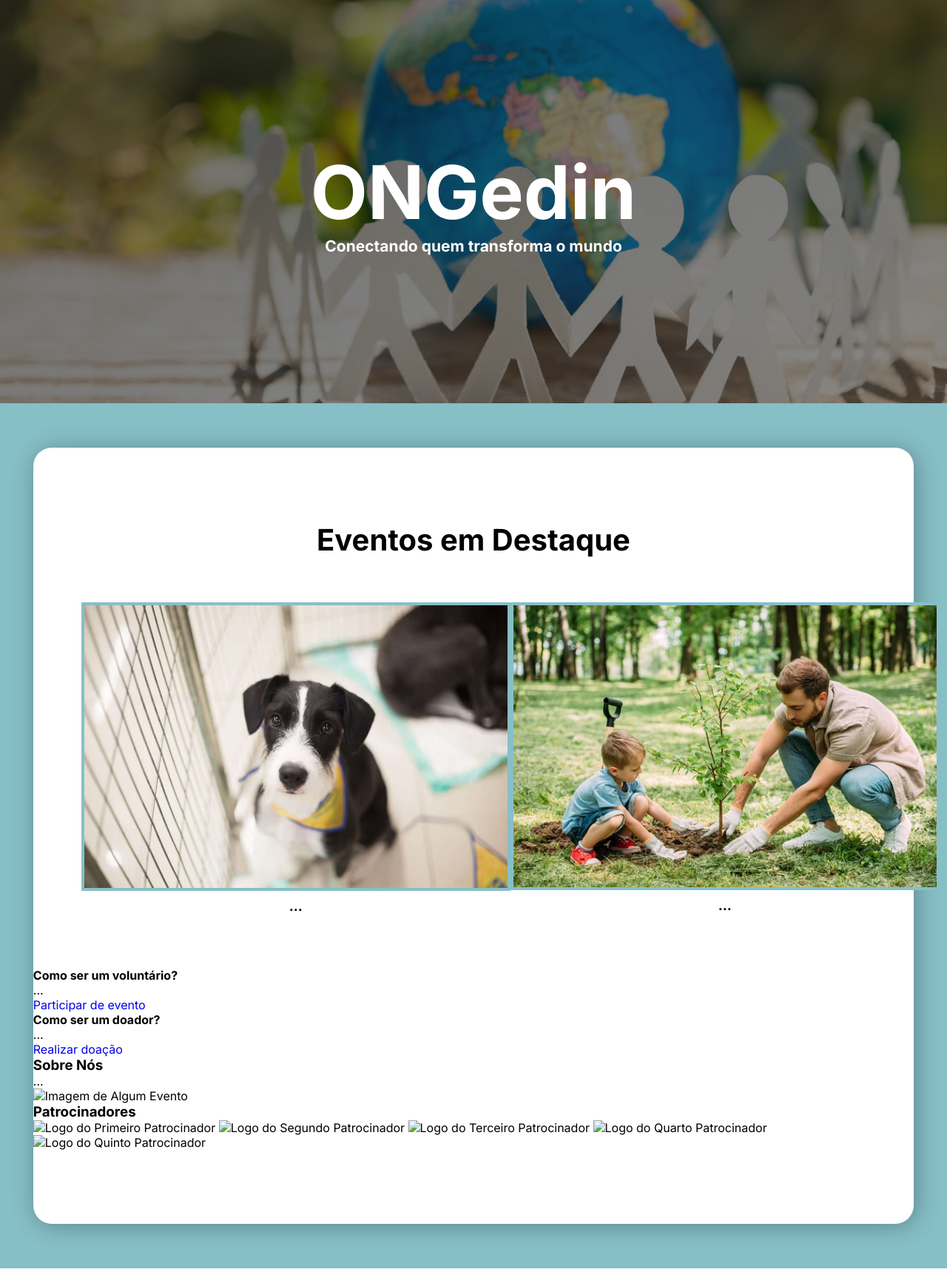
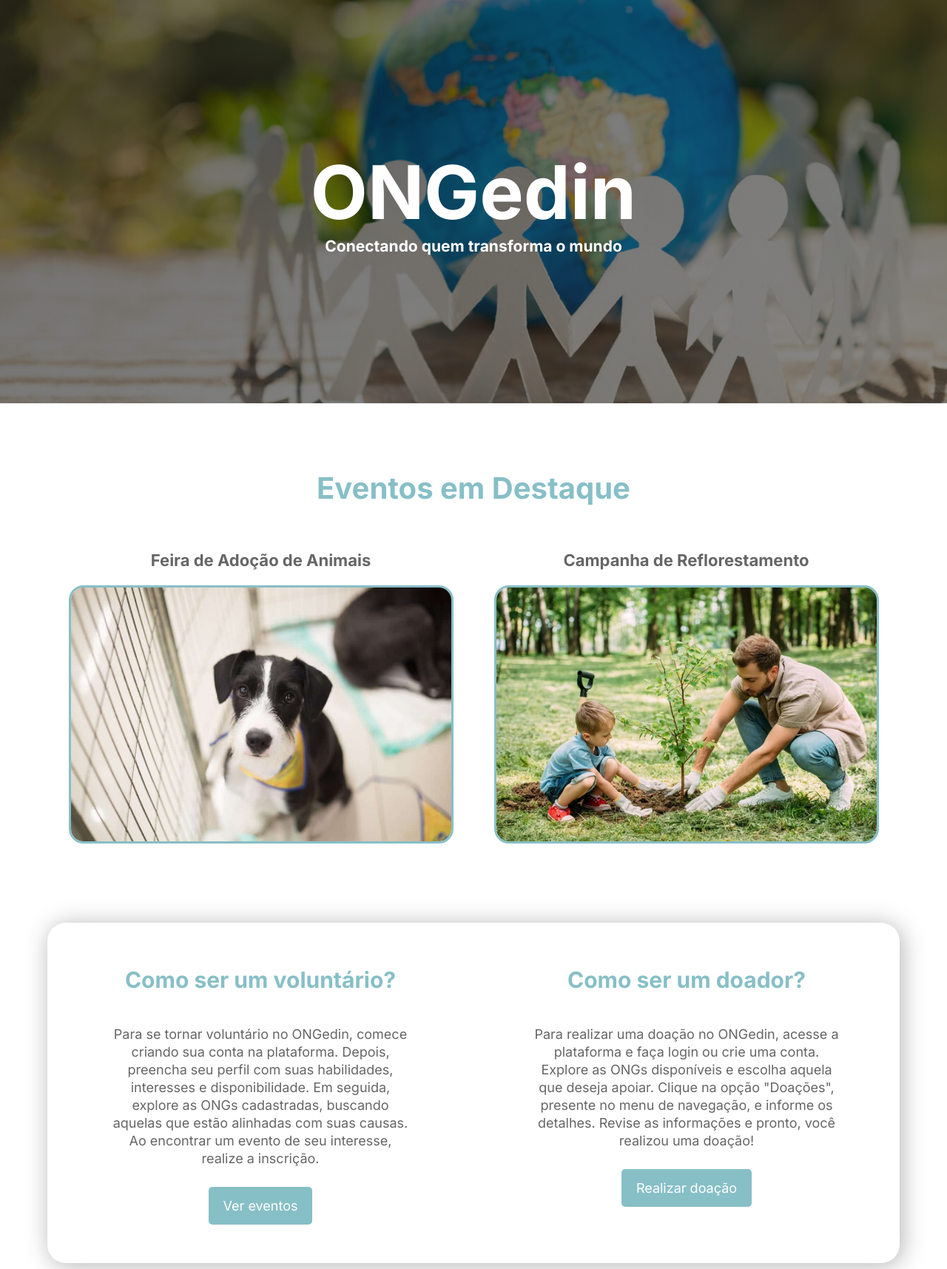
Before and after one commit to StefanyCarlos23/ONGedin, a PHP site: page /home.html in a window 1280 px wide. Shown: the part 95-1810 px from the top of the page at 74% size. Run offline with PHP 8.4, Linux system fonts and the light colour scheme.

Commit message:
ONGedin
Projeto Geral

```diff
--- a/home.css
+++ b/home.css
@@ -9,7 +9,7 @@
 }
 
 body{
-    background-color: #87BFC7;
+    background-color: white;
     font-family: "Inter", sans-serif;
 }
 
@@ -94,27 +94,16 @@ header{
     color: white;
 }
 
-.banner {
+.banner{
     padding: 100px 0;
-}
-
-.box-content{
-    display: flex;
-    flex-direction: column;
-    position: relative;
-    background-color: rgb(255, 255, 255);
-    margin: 60px auto;
-    border-radius: 25px;
-    width: 93%;
-    box-shadow: 3px 3px 2em rgba(0, 0, 0, 0.3);
-    padding: 100px 0
 }
 
 .featured-events h3{
     display: flex;
     justify-content: center;
     font-size: 40px;
-    color: rgb(0, 0, 0);
+    color: #87BFC7;
+    padding-top: 90px;
     padding-bottom: 40px;
 }
 
@@ -125,12 +114,128 @@ header{
     text-align: center;
     margin: 20px 65px;
     line-height: 1.5em;
-    padding-bottom: 50px;
+    padding-bottom: 70px;
+}
+
+.featured-events .container .events .event{
+    position: relative;
+    display: inline-block;
+}
+
+.featured-events .container .events h4{
+    font-size: 22px;
+    color: #666666;
+    padding-bottom: 20px;
 }
 
 .featured-events .container .events img{
-    width: 580px;
-    border: 4px solid #87BFC7;
+    width: 520px;
+    text-align: center;
+    border: 3px solid #87BFC7;
+    border-radius: 20px;
+    transition: transform 1.0s;
+}
+
+.featured-events .container .events .image-wrapper{
+    position: relative;
+}
+
+.featured-events .container .events .image-wrapper:hover img{
+    transform: rotateY(180deg);
+}
+
+.featured-events .container .events .overlay {
+    position: absolute;
+    top: 0;
+    left: 0;
+    right: 0;
+    bottom: 7px;
+    background-color: rgba(0, 0, 0, 0.5);
+    color: white;
+    display: flex;
+    flex-direction: column;
+    align-items: center;
+    justify-content: center;
+    opacity: 0;
+    transition: opacity 2.2s;
+    border: 3px solid #87BFC7;
+    border-radius: 20px;
+    z-index: 1;
+}
+
+.featured-events .container .events .image-wrapper:hover .overlay{
+    opacity: 1;
+}
+
+.featured-events .container .events .btn{
+    margin-top: 10px;
+    padding: 10px 20px;
+    background-color: #87BFC7;
+    color: white;
+    text-decoration: none;
+    border-radius: 5px;
+}
+
+.featured-events .container .events .btn:hover{
+    background-color: #4d909a;
+    transition: 0.4s;
+}
+
+.how-to-become{
+    position: relative;
+    display: flex;
+    justify-content: center;
+    text-align: center;
+    background-color: rgb(255, 255, 255);
+    margin: 30px auto;
+    border-radius: 25px;
+    width: 90%;
+    box-shadow: 3px 3px 2em rgba(0, 0, 0, 0.3);
+}
+
+.how-to-become .container{
+    width: 100%;
+}
+
+.how-to-become .container .options{
+    display: flex;
+    justify-content: space-between;
+    margin: 20px 0;
+    line-height: 1.5em;
+    padding: 25px 0;
+    padding-bottom: 45px;
+}
+
+.how-to-become .container .options .column{
+    flex: 1;
+}
+
+.how-to-become .container .options h3{
+    color: #87BFC7;
+    padding: 20px 0;
+    font-size: 30px;
+}
+
+.how-to-become .container .options p{
+    color: #666666;
+    padding: 30px 80px;
+    font-size: 18px;
+    padding-bottom: 40px;
+}
+
+.how-to-become .container .options a{
+    margin-top: 10px;
+    padding: 15px 20px;
+    background-color: #87BFC7;
+    color: white;
+    text-decoration: none;
+    font-size: 18px;
+    border-radius: 5px;
+}
+
+.how-to-become .container .options a:hover{
+    background-color: #4d909a;
+    transition: 0.4s;
 }
 
 footer{
--- a/home.html
+++ b/home.html
@@ -42,13 +42,23 @@
             <h3>Eventos em Destaque</h3>
             <div class="container">
                 <div class="events">
-                    <div class="featured-event-1">
-                        <img src="images/evento1.jpg" alt="Imagem Primeiro Evento em Destaque">
-                        <h4>...</h4>
+                    <div class="event">
+                        <h4>Feira de Adoção de Animais</h4>
+                        <div class="image-wrapper">
+                            <img src="images/evento1.jpg" alt="Imagem Primeiro Evento em Destaque">
+                            <div class="overlay">
+                                <a href="#" class="btn">Ver detalhes</a>
+                            </div>
+                        </div>
                     </div>
-                    <div class="featured-event-2">
-                        <img src="images/evento2.jpg" alt="Imagem Segundo Evento em Destaque">
-                        <h4>...</h4>
+                    <div class="event">
+                        <h4>Campanha de Reflorestamento</h4>
+                        <div class="image-wrapper">
+                            <img src="images/evento2.jpg" alt="Imagem Segundo Evento em Destaque">
+                            <div class="overlay">
+                                <a href="#" class="btn">Ver detalhes</a>
+                            </div>
+                        </div>
                     </div>
                 </div>
             </div>
@@ -56,15 +66,21 @@
         <section class="how-to-become">
             <div class="container">
                 <div class="options">
-                    <div class="volunteer">
-                        <h4>Como ser um voluntário?</h4>
-                        <p>...</p>
-                        <a href="volunteer.html" class="btn animate-btn">Participar de evento</a>
+                    <div class="column">
+                        <h3>Como ser um voluntário?</h3>
+                        <p>Para se tornar voluntário no ONGedin, comece criando sua conta na plataforma.
+                            Depois, preencha seu perfil com suas habilidades, interesses e disponibilidade.
+                            Em seguida, explore as ONGs cadastradas, buscando aquelas que estão alinhadas com suas causas.
+                            Ao encontrar um evento de seu interesse, realize a inscrição.</p>
+                        <a href="volunteer.html" class="btn">Ver eventos</a>
                     </div>
-                    <div class="donor">
-                        <h4>Como ser um doador?</h4>
-                        <p>...</p>
-                        <a href="donor.html" class="btn animate-btn">Realizar doação</a>
+                    <div class="column">
+                        <h3>Como ser um doador?</h3>
+                        <p>Para realizar uma doação no ONGedin, acesse a plataforma e faça login ou crie uma conta.
+                            Explore as ONGs disponíveis e escolha aquela que deseja apoiar.
+                            Clique na opção "Doações", presente no menu de navegação, e informe os detalhes.
+                            Revise as informações e pronto, você realizou uma doação!</p>
+                        <a href="donor.html" class="btn">Realizar doação</a>
                     </div>
                 </div>
             </div>
```
